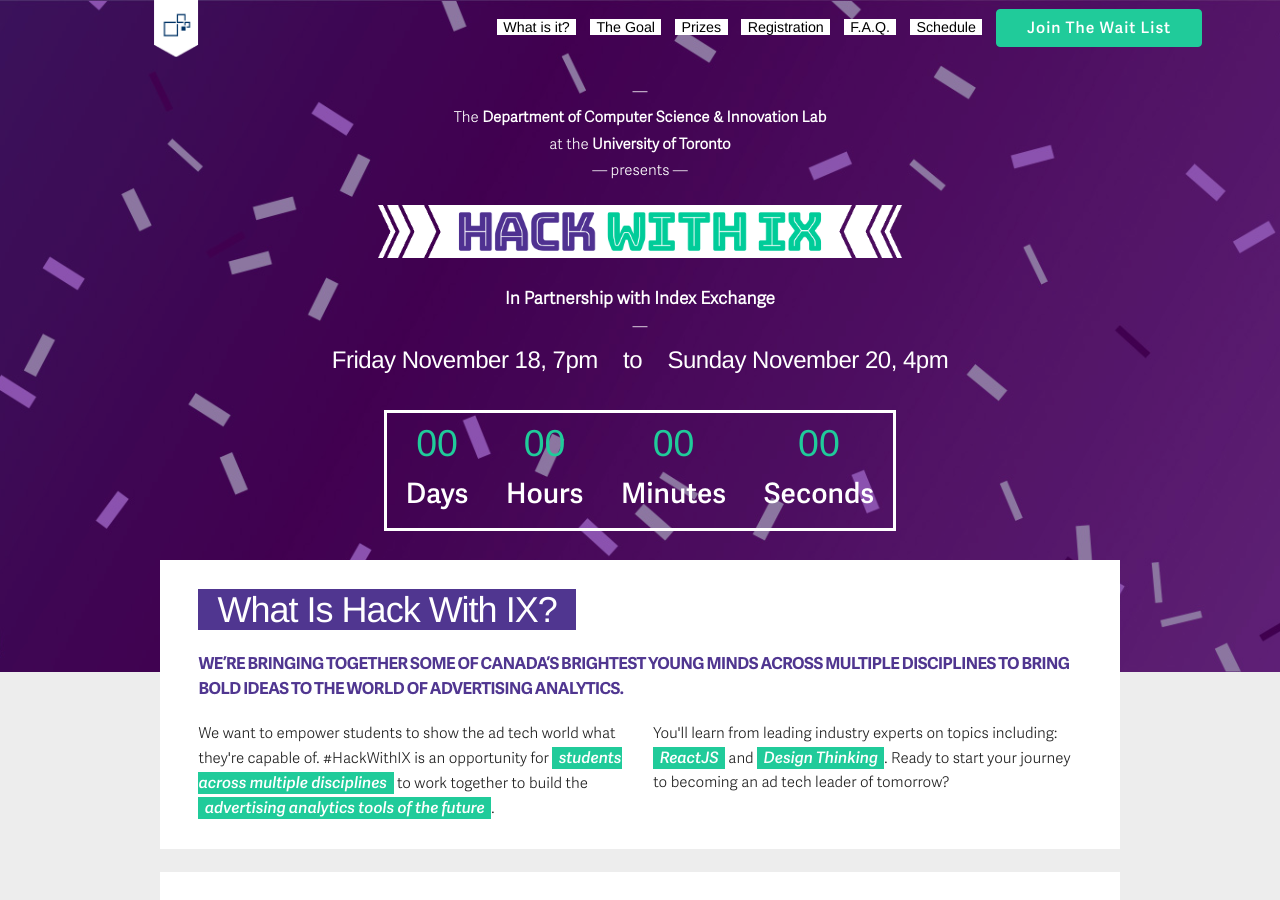
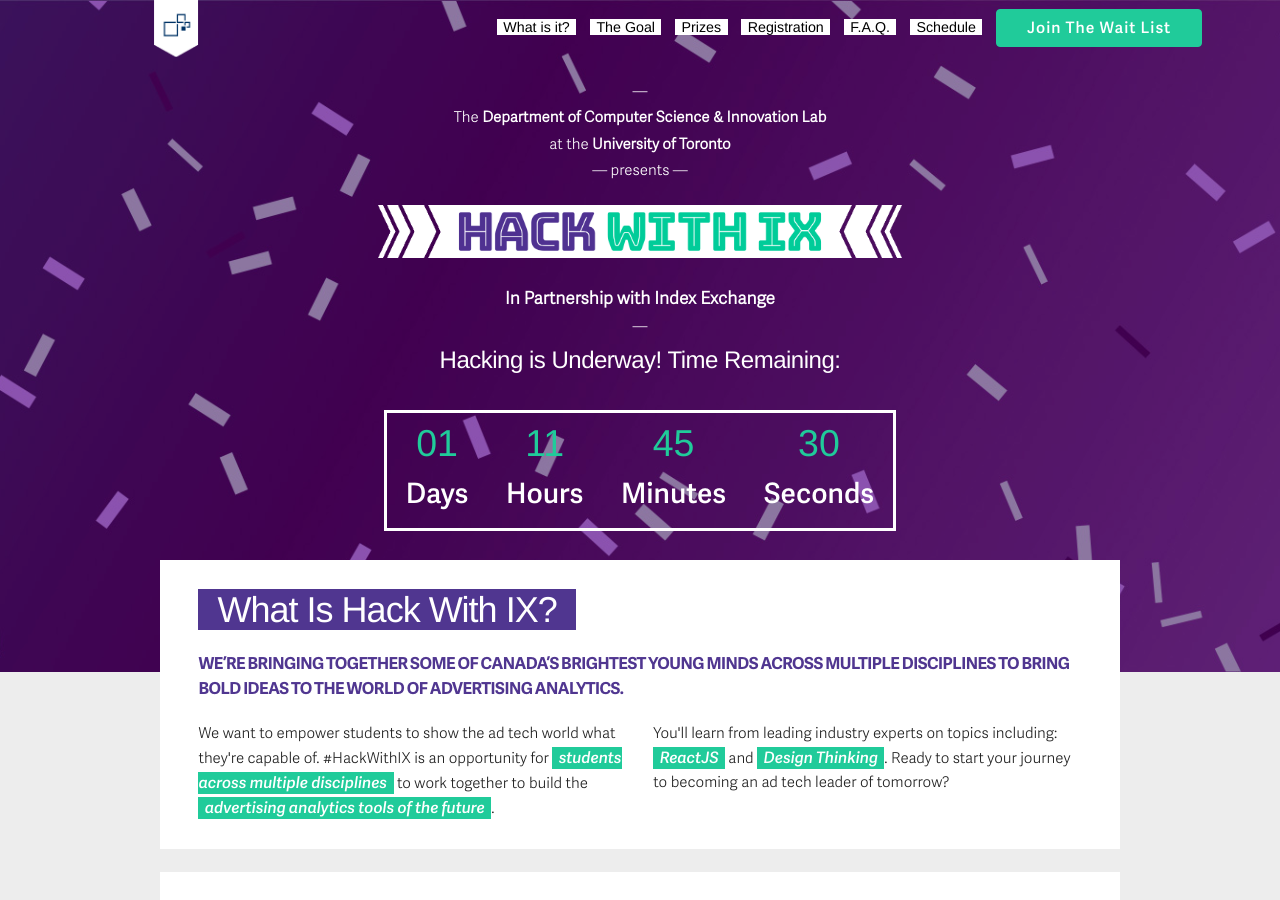
Before and after one commit to martinlaws/hackathon, a Jekyll site: the page built from index.html, in a window 1280 px wide and 900 px high. Built offline with Jekyll 4.4.1, drawn with Linux system fonts in a browser that asks for light colours; some web fonts are replaced.

Commit message:
Updated Countdown to hacking time remaining

```diff
--- a/_assets/javascripts/app.js
+++ b/_assets/javascripts/app.js
@@ -1,5 +1,5 @@
 $(document).ready(function() {
-  $("li").countdown("2016/11/18 19:00", function(event) {
+  $("li").countdown("2016/11/20 16:00", function(event) {
     $('li.days span').html(
       event.strftime('%D') + '<span> Days</span>'
     );
--- a/index.html
+++ b/index.html
@@ -10,7 +10,7 @@
     <img class="title" src="_assets/images/header_hackwithix.gif" alt="Hack With IX Title GIF">
     <p class="index-exchange"><b>In Partnership with Index Exchange</b></p>
     <p>&mdash;</p>
-    <h5 class="dates"><span class="day-1">Friday November 18, 7pm</span> to <span class="day-2">Sunday November 20, 4pm</span></h5>
+    <h5 class="dates">Hacking is Underway! Time Remaining:</h5>
   </div>
   <div class="countdown-container">
     <ul class="countdown">
```
